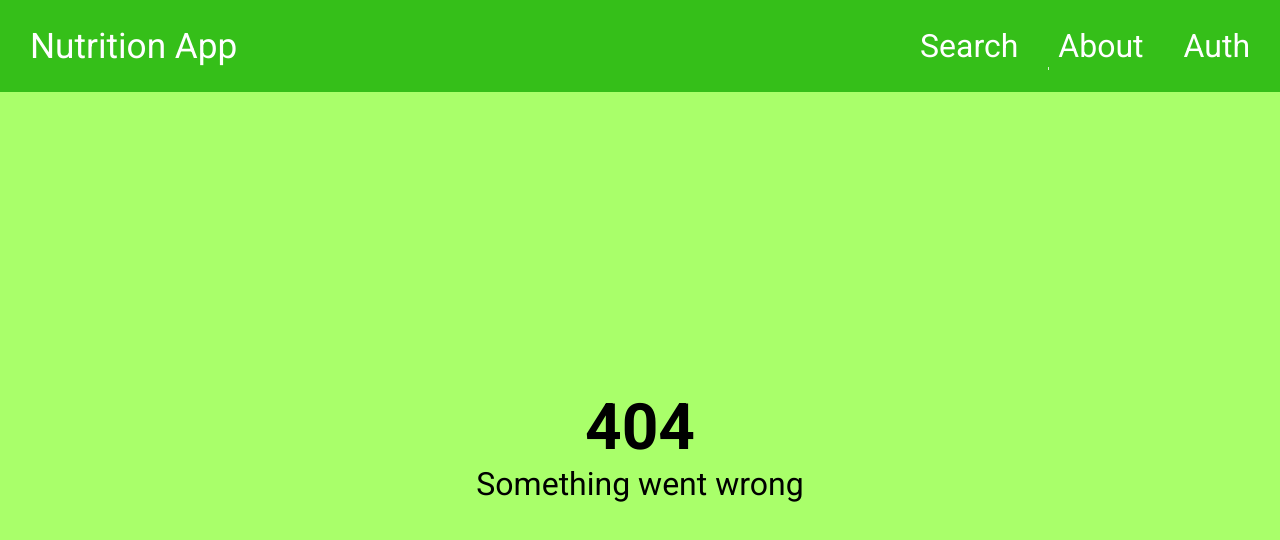
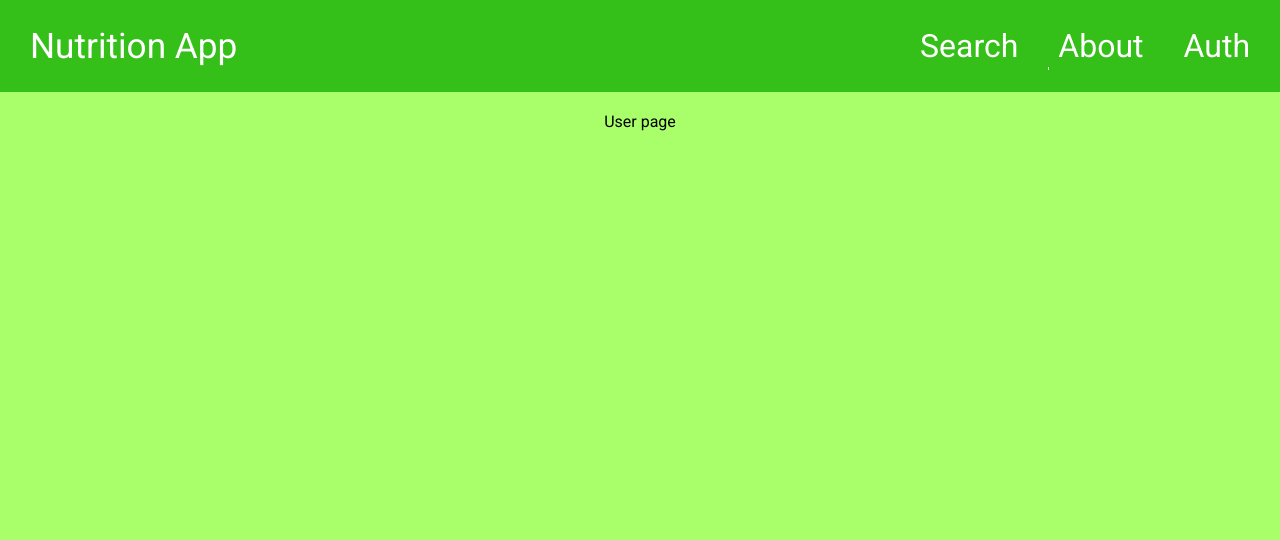
Before and after one commit to dawid-fulmes/nutrition-app, a React (Create React App) app: page /user in a window 1280 px wide. Before the commit this address had no page. Shown: the top 540 px of the page. Built offline with nearby package versions, Linux system fonts and the light colour scheme.

Commit message:
Add static User page and routing to it

```diff
--- a/src/components/Header/NavItems/NavItems.js
+++ b/src/components/Header/NavItems/NavItems.js
@@ -31,6 +31,7 @@ const NavItems = ({ isDesktop, closeMenu, isAuth }) => {
       <StyledUl>
         <NavItem path="/search" label="Search" closeMenu={closeMenu} />
         <NavItem path="/about" label="About" closeMenu={closeMenu} />
+        {isAuth && <NavItem path="/user" label="User" closeMenu={closeMenu} />}
         <NavItem
           path={isAuth ? "/logout" : "/auth"}
           label={isAuth ? "Logout" : "Auth"}
--- a/src/containers/App/App.js
+++ b/src/containers/App/App.js
@@ -11,6 +11,7 @@ import About from "../pages/About/About";
 import Auth from "../pages/Auth/Auth";
 import Logout from "../pages/Logout/Logout";
 import { authCheckLocalStorage } from "../../store/actions/auth";
+import User from "../pages/User/User";
 
 const App = ({ onTryToAuth }) => {
   useEffect(() => {
@@ -24,6 +25,7 @@ const App = ({ onTryToAuth }) => {
         <Route path="/about" component={About} />
         <Route path="/auth" component={Auth} />
         <Route path="/logout" component={Logout} />
+        <Route path="/user" component={User} />
         <Route component={Error404} />
       </Switch>
     </Layout>
--- a/src/containers/pages/Auth/Auth.js
+++ b/src/containers/pages/Auth/Auth.js
@@ -63,7 +63,7 @@ const Auth = ({ loading, onAuth, error, isAuth }) => {
   }
 
   return isAuth ? (
-    <Redirect to="/" />
+    <Redirect to="/user" />
   ) : (
     <StyledWrapper>
       {loading ? <Spinner color="white" /> : authForm}
--- /dev/null
+++ b/src/containers/pages/User/User.js
@@ -0,0 +1,13 @@
+import React from "react";
+import styled from "styled-components";
+
+const StyledWrapper = styled.div`
+  color: ${({ theme }) => theme.colors.black};
+  padding: 20px;
+`;
+
+const Search = () => {
+  return <StyledWrapper>User page</StyledWrapper>;
+};
+
+export default Search;
```
